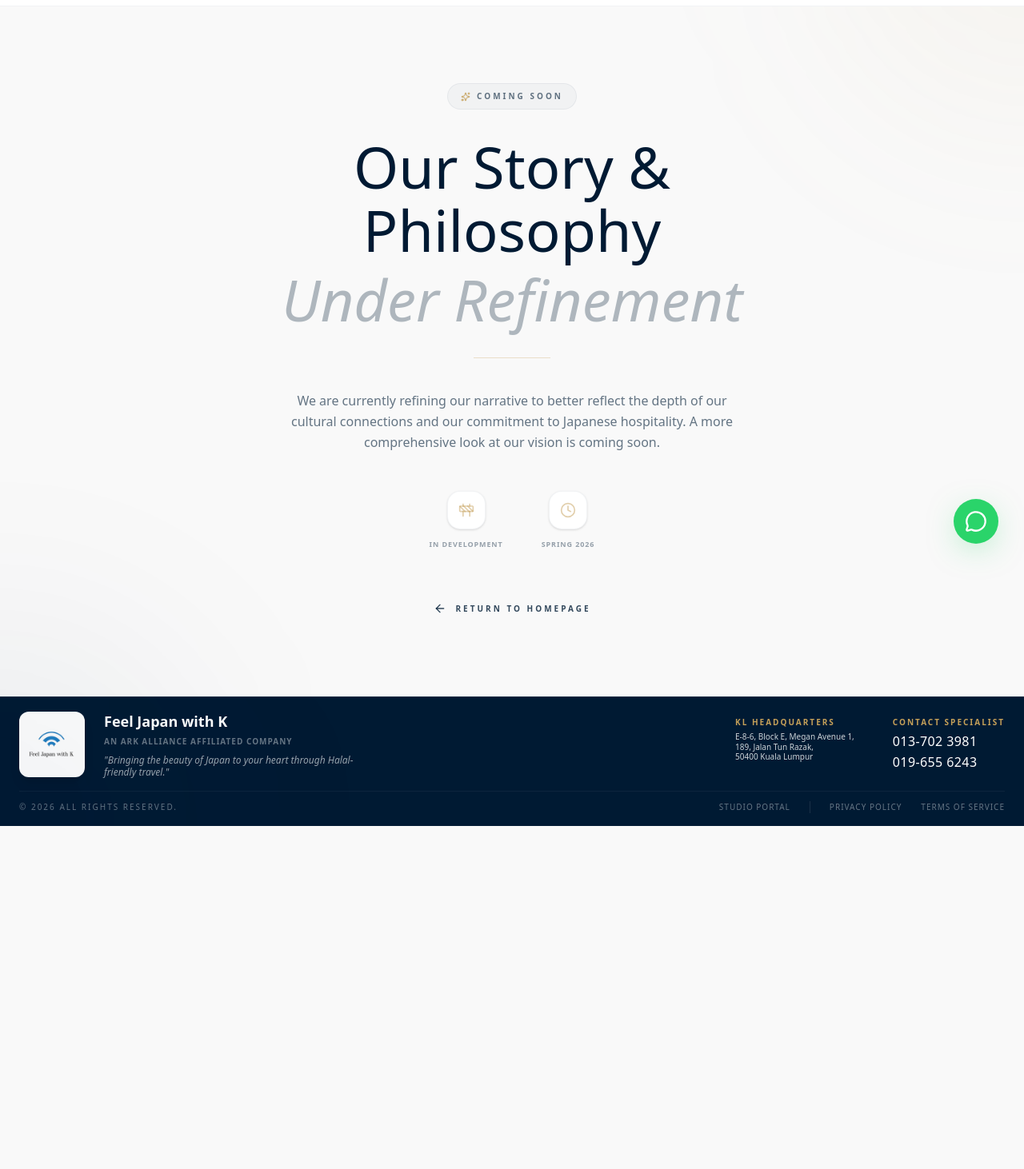
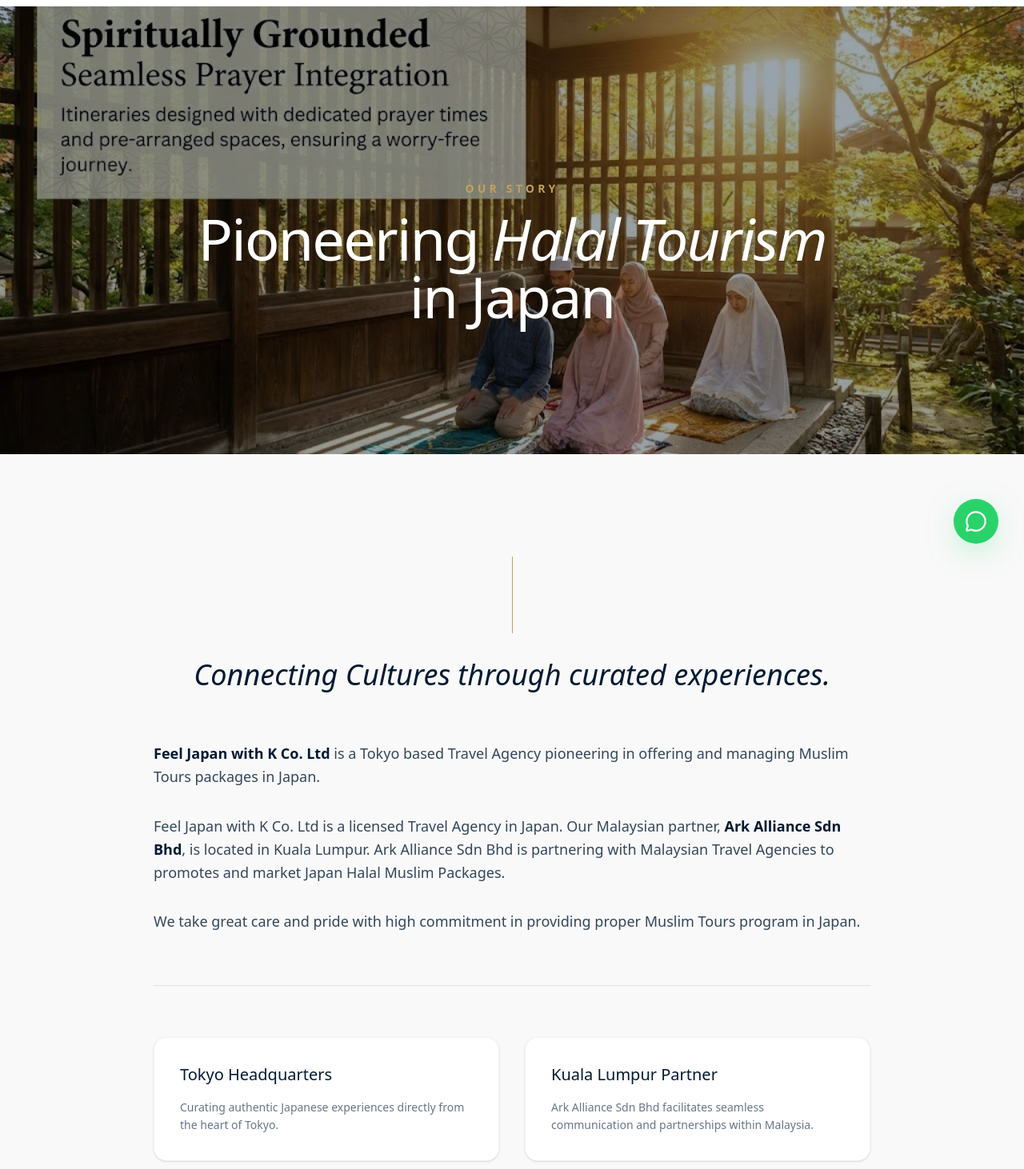
Before and after one commit to Pintarweb/feel_japan, a Next.js app: page /about in a window 1280 px wide. Shown: the part 88-1550 px from the top of the page at 80% size. Before the commit the page ends 1121 px from the top, so only its background shows below. Built offline with nearby package versions, Linux system fonts and the light colour scheme; no server answers; a web font is replaced by a local one.

Commit message:
Update About Us page content

```diff
--- a/app/about/page.tsx
+++ b/app/about/page.tsx
@@ -1,10 +1,79 @@
-import ComingSoon from "@/components/shared/ComingSoon";
+import Navbar from "@/components/layout/Navbar";
+import Footer from "@/components/layout/Footer";
+import Image from "next/image";
 
 export default function AboutPage() {
     return (
-        <ComingSoon
-            title="Our Story & Philosophy"
-            description="We are currently refining our narrative to better reflect the depth of our cultural connections and our commitment to Japanese hospitality. A more comprehensive look at our vision is coming soon."
-        />
+        <main className="relative min-h-screen bg-off-white text-midnight-navy">
+            <Navbar />
+
+            {/* Hero Section */}
+            <section className="relative h-[60vh] md:h-[70vh] flex items-center justify-center overflow-hidden">
+                <div className="absolute inset-0 z-0">
+                    <Image
+                        src="/hero_faith.jpeg"
+                        alt="About Feel Japan"
+                        fill
+                        className="object-cover object-center"
+                        priority
+                    />
+                    <div className="absolute inset-0 bg-midnight-navy/40 mix-blend-multiply"></div>
+                </div>
+
+                <div className="relative z-10 text-center px-6 max-w-4xl mx-auto mt-20">
+                    <span className="text-brushed-gold text-xs md:text-sm font-bold uppercase tracking-[0.3em] mb-4 block animate-in fade-in slide-in-from-bottom-4 duration-700">
+                        Our Story
+                    </span>
+                    <h1 className="text-4xl md:text-6xl lg:text-7xl font-serif text-white mb-6 font-medium tracking-tight animate-in fade-in slide-in-from-bottom-6 duration-1000 delay-100">
+                        Pioneering <span className="italic font-light">Halal Tourism</span> in Japan
+                    </h1>
+                </div>
+            </section>
+
+            {/* Content Section */}
+            <section className="py-20 md:py-32 px-6">
+                <div className="max-w-4xl mx-auto space-y-12">
+
+                    <div className="text-center mb-16">
+                        <div className="w-px h-24 bg-brushed-gold mx-auto mb-8"></div>
+                        <h2 className="text-3xl md:text-4xl font-serif text-midnight-navy italic">
+                            Connecting Cultures through curated experiences.
+                        </h2>
+                    </div>
+
+                    <div className="space-y-8 text-lg font-light leading-relaxed text-midnight-navy/80 text-justify md:text-left">
+                        <p>
+                            <strong className="font-bold text-midnight-navy">Feel Japan with K Co. Ltd</strong> is a Tokyo based Travel Agency pioneering in offering and managing Muslim Tours packages in Japan.
+                        </p>
+
+                        <p>
+                            Feel Japan with K Co. Ltd is a licensed Travel Agency in Japan. Our Malaysian partner, <strong className="font-bold text-midnight-navy">Ark Alliance Sdn Bhd</strong>, is located in Kuala Lumpur. Ark Alliance Sdn Bhd is partnering with Malaysian Travel Agencies to promotes and market Japan Halal Muslim Packages.
+                        </p>
+
+                        <p>
+                            We take great care and pride with high commitment in providing proper Muslim Tours program in Japan.
+                        </p>
+                    </div>
+
+                    <div className="grid md:grid-cols-2 gap-8 mt-16 pt-16 border-t border-midnight-navy/10">
+                        <div className="bg-white p-8 rounded-2xl shadow-sm border border-midnight-navy/5">
+                            <h3 className="text-xl font-serif text-midnight-navy mb-4">Tokyo Headquarters</h3>
+                            <p className="text-sm text-midnight-navy/60 leading-relaxed">
+                                Curating authentic Japanese experiences directly from the heart of Tokyo.
+                            </p>
+                        </div>
+                        <div className="bg-white p-8 rounded-2xl shadow-sm border border-midnight-navy/5">
+                            <h3 className="text-xl font-serif text-midnight-navy mb-4">Kuala Lumpur Partner</h3>
+                            <p className="text-sm text-midnight-navy/60 leading-relaxed">
+                                Ark Alliance Sdn Bhd facilitates seamless communication and partnerships within Malaysia.
+                            </p>
+                        </div>
+                    </div>
+
+                </div>
+            </section>
+
+            <Footer />
+        </main>
     );
 }
```
